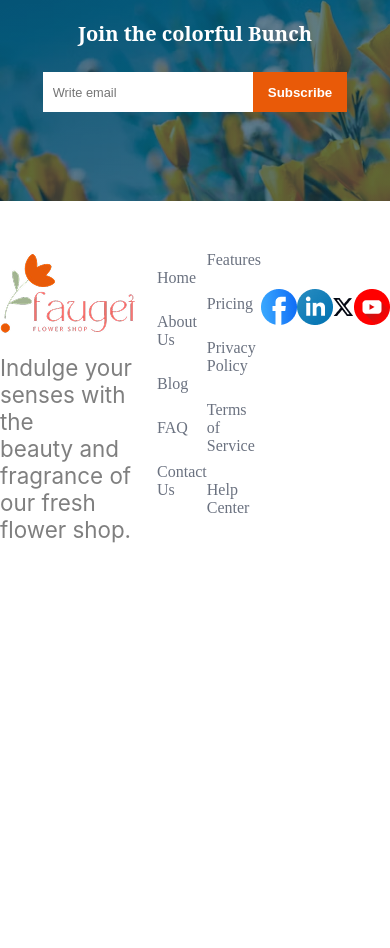
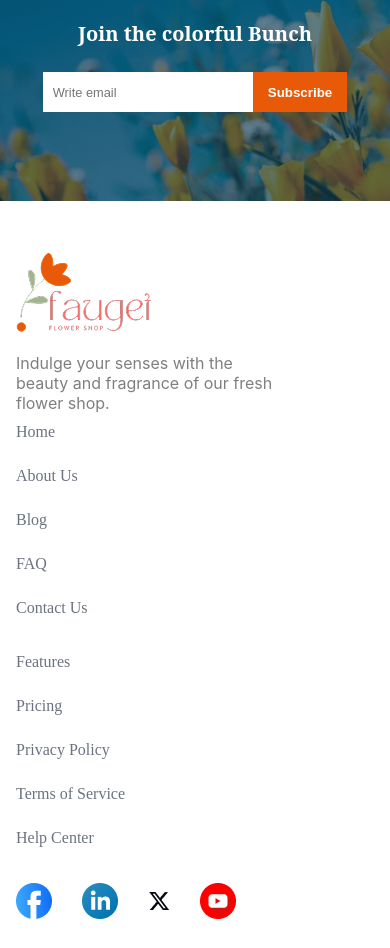
Before and after one commit to sukanta022/PH_Assignment_2, a plain HTML site: page index.html in a window 390 px wide. Shown: the part 4797-5745 px from the top of the page. Before the commit the page ends 5365 px from the top, so only its background shows below. Drawn offline with nearby package versions, Linux system fonts and the light colour scheme.

Commit message:
made footer responsive

```diff
--- a/index.html
+++ b/index.html
@@ -153,10 +153,10 @@
             </ul>
         </div>
         <div class="visit-icon display-flex">
-            <img src="assets/icon-facebook.png" alt="">
-            <img src="assets/icon-linkedin.png" alt="">
-            <img src="assets/icon-twitter.png" alt="">
-            <img src="assets/icon-youtube.png" alt="">
+            <a href=""><img src="assets/icon-facebook.png" alt=""></a>
+            <a href=""><img src="assets/icon-linkedin.png" alt=""></a>
+            <a href=""><img src="assets/icon-twitter.png" alt=""></a>
+            <a href=""><img src="assets/icon-youtube.png" alt=""></a>
         </div>
     </footer>
 
--- a/styles/Responsive-Flowers-style.css
+++ b/styles/Responsive-Flowers-style.css
@@ -468,6 +468,20 @@ input[type="email"]{
         padding-left: 15px;
         padding-right: 15px;
     }
+    /* footer style */
+    .footer{
+        flex-direction: column;
+        justify-content: flex-start;
+        align-items: flex-start;
+        gap: 10px;
+        padding-left: 16px;
+    }
+    .visit-icon{
+        margin: 0;
+    }
+    .footer-description{
+        font-size: 1rem;
+    }
 }
 @media screen and (min-width:576px) and (max-width:992px){
     .nav{
@@ -498,7 +512,7 @@ input[type="email"]{
     }
 
     /* plants style */
-    .plants, .plants-lover,.latest-deal{
+    .plants, .plants-lover,.latest-deal, .footer{
         margin-top: 50px;
         padding: 0 25px;
         width: calc(100% - 50px);
@@ -564,6 +578,18 @@ input[type="email"]{
         padding-left: 20px;
         padding-right: 20px;
     }
+    /* footer style */
+    .footer{
+        flex-wrap: wrap;
+        justify-content: space-between;
+        gap: 50px;
+    }
+    .visit-icon{
+        margin: 0 auto;
+    }
+    .footer-description{
+        font-size: 1.1rem;
+    }
 
 }
 @media screen and (min-width:992px) and (max-width:1460px){
```
